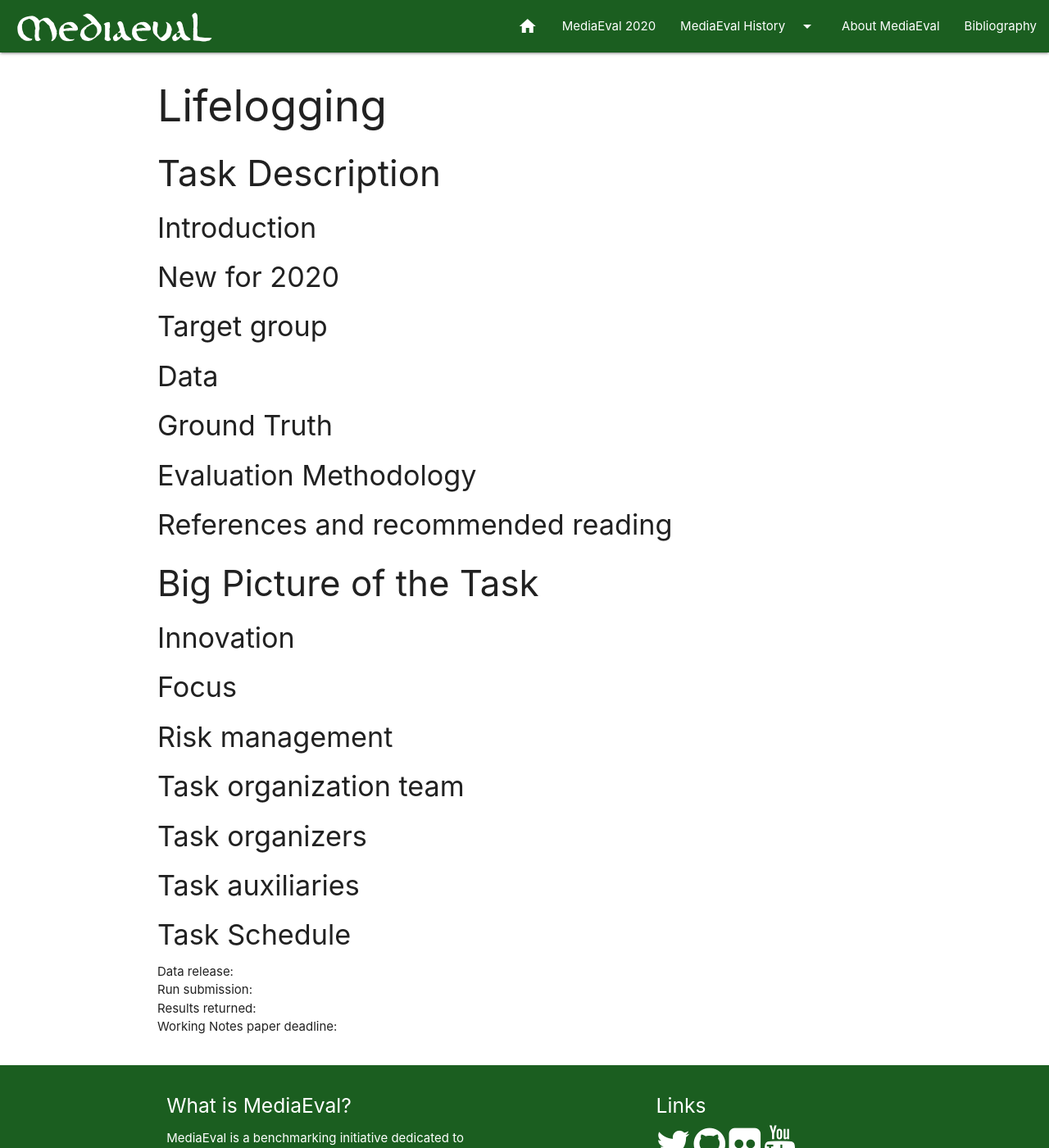
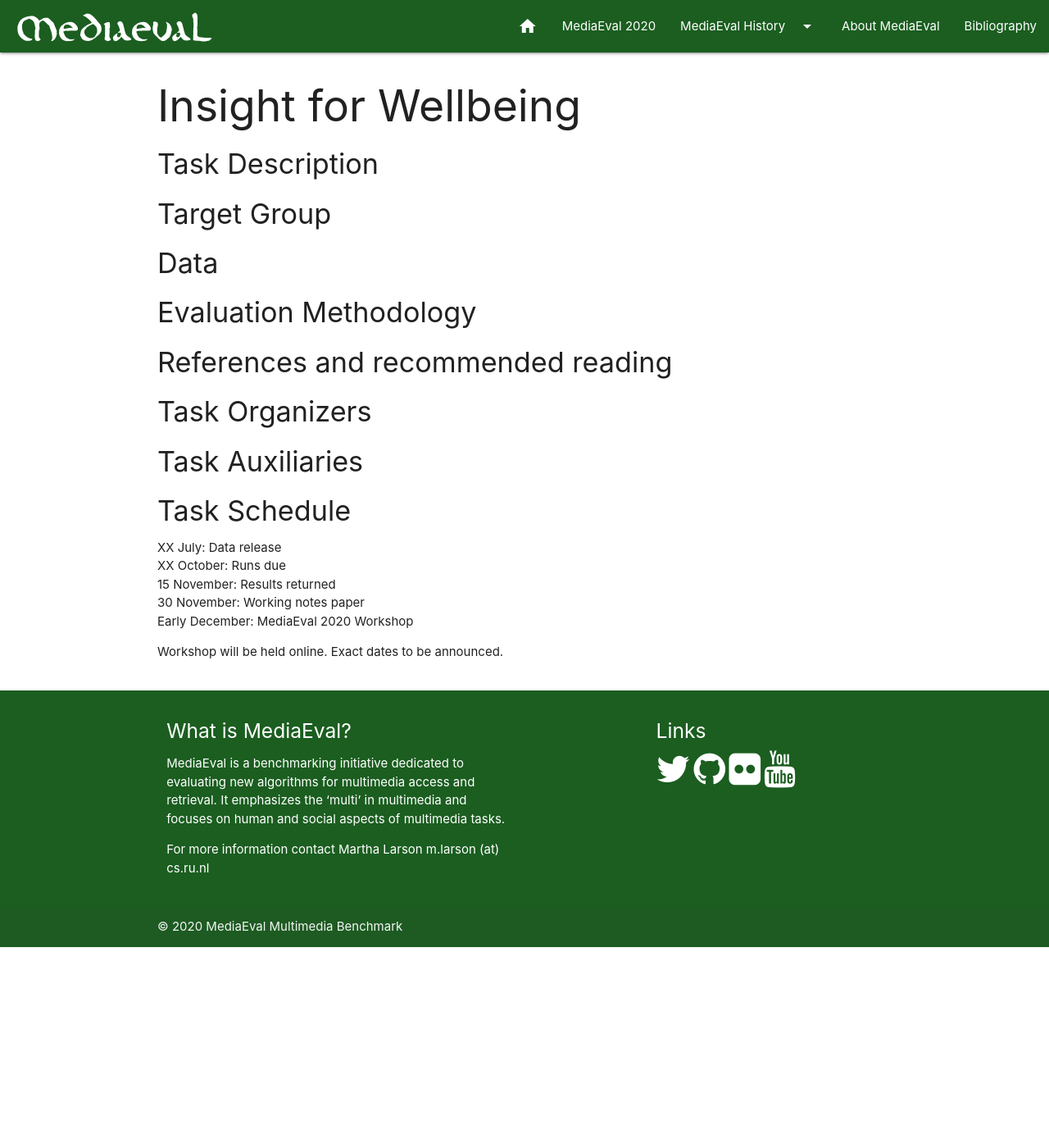
Before and after one commit to multimediaeval/multimediaeval.github.io, a Jekyll site: the page built from _editions/2020/tasks/lifelogging.md, in a window 1280 px wide and 1400 px high. Shown: the whole window at 82% size. Built offline with Jekyll 4.4.1, drawn with Linux system fonts in a browser that asks for light colours.

Commit message:
Update lifelogging.md
Added blurb and template to be filled in.

```diff
--- a/_editions/2020/tasks/lifelogging.md
+++ b/_editions/2020/tasks/lifelogging.md
@@ -5,58 +5,43 @@
 hide: true
 
 # required info
-title:
-subtitle:
-blurb:
+title: Insight for Wellbeing
+subtitle: Multimodal personal health lifelog data analysis
+blurb: The quality of the air that we breathe as individuals as we go about our daily lives is important for health and wellbeing, However, measuring personal air quality remains a challenge. This task investigates the prediction of personal air quality using open data or data from lifelogs. The data includes images, tags, physiological data, and sensor readings.
 ---
 
-<!-- # suggested structure below-->
-
-### Task Description
-
-#### Introduction
+<!-- # please respect the structure below-->
 
 
-#### New for 2020
+#### Task Description
 
 
-#### Target group
+#### Target Group
 
 
 #### Data
-
-
-#### Ground Truth
 
 
 #### Evaluation Methodology
 
 
 #### References and recommended reading
+<!-- # Please use the ACM format for references https://www.acm.org/publications/authors/reference-formatting (but no DOI needed)-->
+<!-- # The paper title should be a hyperlink leading to the paper online-->
 
 
-### Big Picture of the Task
-
-#### Innovation
+#### Task Organizers
+<!-- # add the email address of the contact organizer-->
 
 
-#### Focus
-
-
-#### Risk management
-
-
-#### Task organization team
-
-
-#### Task organizers
-
-
-#### Task auxiliaries
-
+#### Task Auxiliaries
+<!-- # if there are people helping with the task, but are not bearing the main responsibility for the task, they are auxiliaries. Please delete this heading if you have no auxiliaries-->
 
 #### Task Schedule
-Data release: \\
-Run submission: \\
-Results returned: \\
-Working Notes paper deadline:
+* XX July: Data release <!-- # Replace XX with your date. Latest possible is 31 July-->
+* XX October: Runs due <!-- # Replace XX with your date. Latest possible is 31 October-->
+* 15 November: Results returned  <!-- Fixed. Please do not change-->
+* 30 November: Working notes paper  <!-- Fixed. Please do not change-->
+* Early December: MediaEval 2020 Workshop <!-- Fixed. Please do not change-->
+
+Workshop will be held online. Exact dates to be announced.
```
